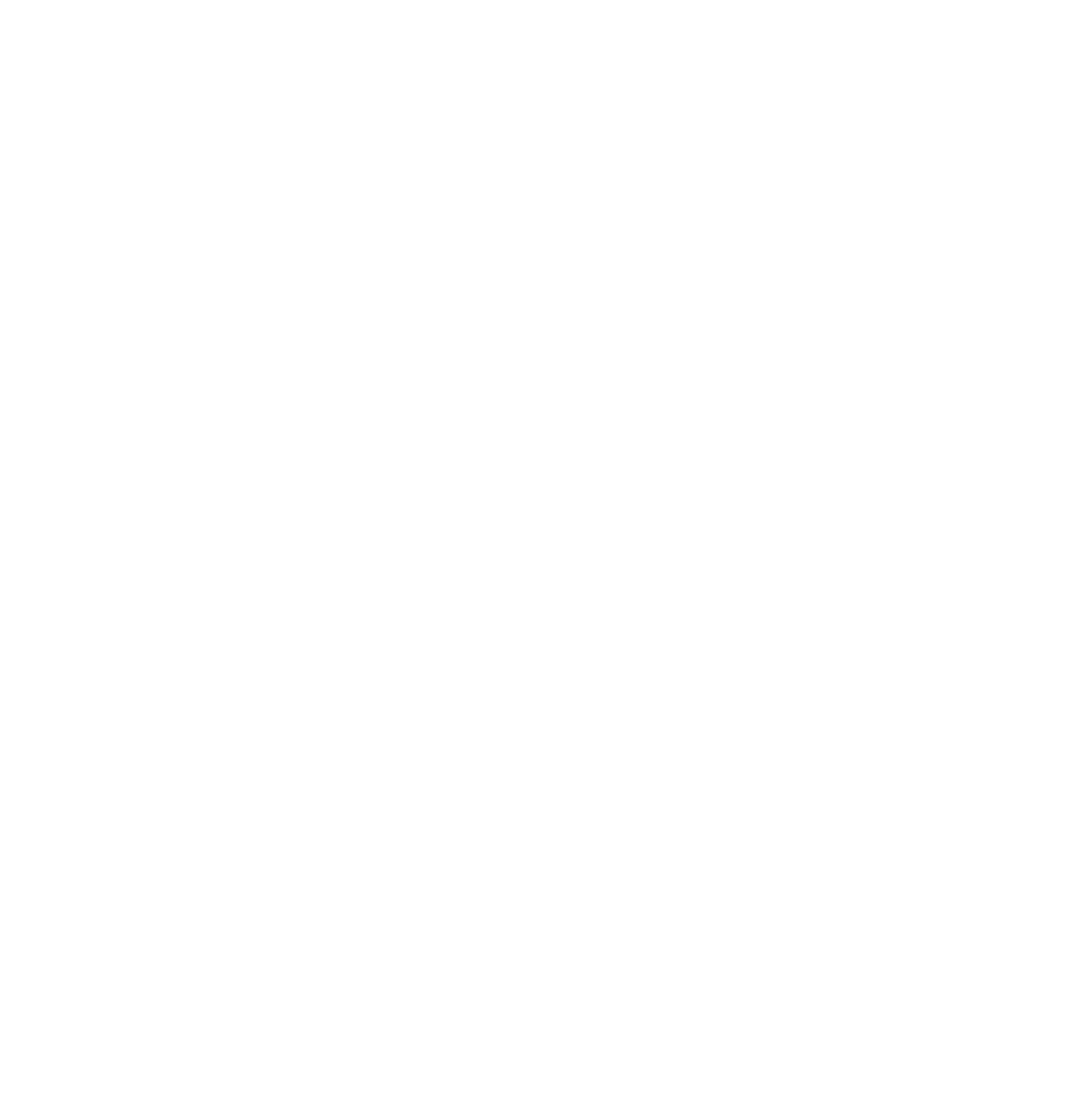
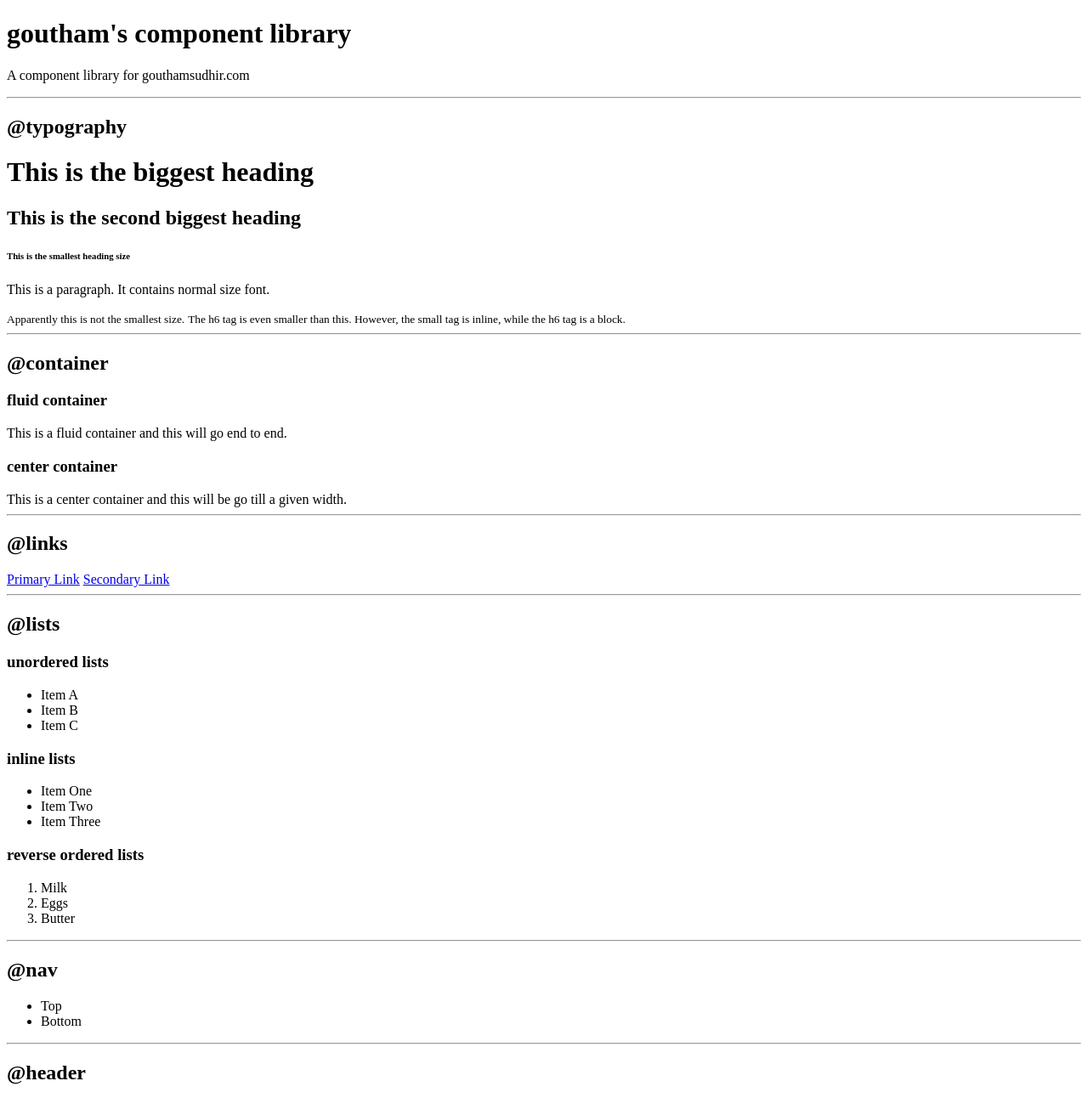
Before and after one commit to gouthamsudhir/gouthamsudhir-component-library, a plain HTML site: page index.html in a window 1280 px wide. Shown: the top 1292 px of the page at 85% size. Before the commit the page ends 800 px from the top, so only its background shows below. Drawn offline with Linux system fonts and the light colour scheme.

Commit message:
final html part

```diff
--- a/index.html
+++ b/index.html
@@ -9,6 +9,107 @@
     <title>Document</title>
 </head>
 <body>
+    <h1>goutham's component library</h1>
+    <p>A component library for gouthamsudhir.com</p>
+    <hr>
 
+    <h2>@typography</h2>
+    <h1>This is the biggest heading</h1>
+    <h2>This is the second biggest heading</h2>
+    <h6>This is the smallest heading size</h6>
+    <p>This is a paragraph. It contains normal size font.</p>
+    <small>Apparently this is not the smallest size.</small>
+    <small>The h6 tag is even smaller than this. However, the small tag is inline, while the h6 tag is a block.</small>
+    <hr>
+
+    <h2>@container</h2>
+    <h3>fluid container</h3>
+    <div>This is a fluid container and this will go end to end.</div>
+
+    <h3>center container</h3>
+    <div>This is a center container and this will be go till a given width.</div>
+    <hr>
+
+    <h2>@links</h2>
+    <a href="#">Primary Link</a>
+    <a href="/">Secondary Link</a>
+    <!-- Note: Both empty #, empty /, and empty href tag do the same thing -->
+    <hr>
+
+    <h2>@lists</h2>
+
+    <h3>unordered lists</h3>
+    <ul>
+        <li>Item A</li>
+        <li>Item B</li>
+        <li>Item C</li>
+    </ul>
+
+    <h3>inline lists</h3>
+    <ul>
+        <li>Item One</li>
+        <li>Item Two</li>
+        <li>Item Three</li>
+    </ul>
+
+    <h3>reverse ordered lists</h3>
+    <ol>
+        <li>Milk</li>
+        <li>Eggs</li>
+        <li>Butter</li>
+    </ol>
+    <hr>
+
+    <h2>@nav</h2>
+    <nav>
+        <ul>
+            <li>Top</li>
+            <li>Bottom</li>
+        </ul>
+    </nav>
+    <hr>
+
+    <h2>@header</h2>
+    <header>
+        <img src="/images/undraw_Code_thinking_re_gka2.svg" alt="Header Image">
+        <h1>heading inside header</h1>
+    </header>
+    <hr>
+
+    <h2>@section</h2>
+    <section>
+        <h3>normal section</h3>
+        <p>This section will normal background.</p>
+    </section>
+
+    <section>
+        <h3>off white section</h3>
+        <p>This text will have an off white background.</p>
+    </section>
+    <hr>
+
+    <h2>@footer</h2>
+    <footer>
+        <div>Some heading inside footer</div>
+        <ul>
+            <li>Instagram</li>
+            <li>Github</li>
+            <li>Twitter</li>
+        </ul>
+    </footer>
+
+
+
+
+
+
+
+
+
+
+
+
+
+    <div style="height: 30vh"></div>
 </body>
 </html>
```
Also changed, not shown: images/undraw_Code_thinking_re_gka2.svg (added).
